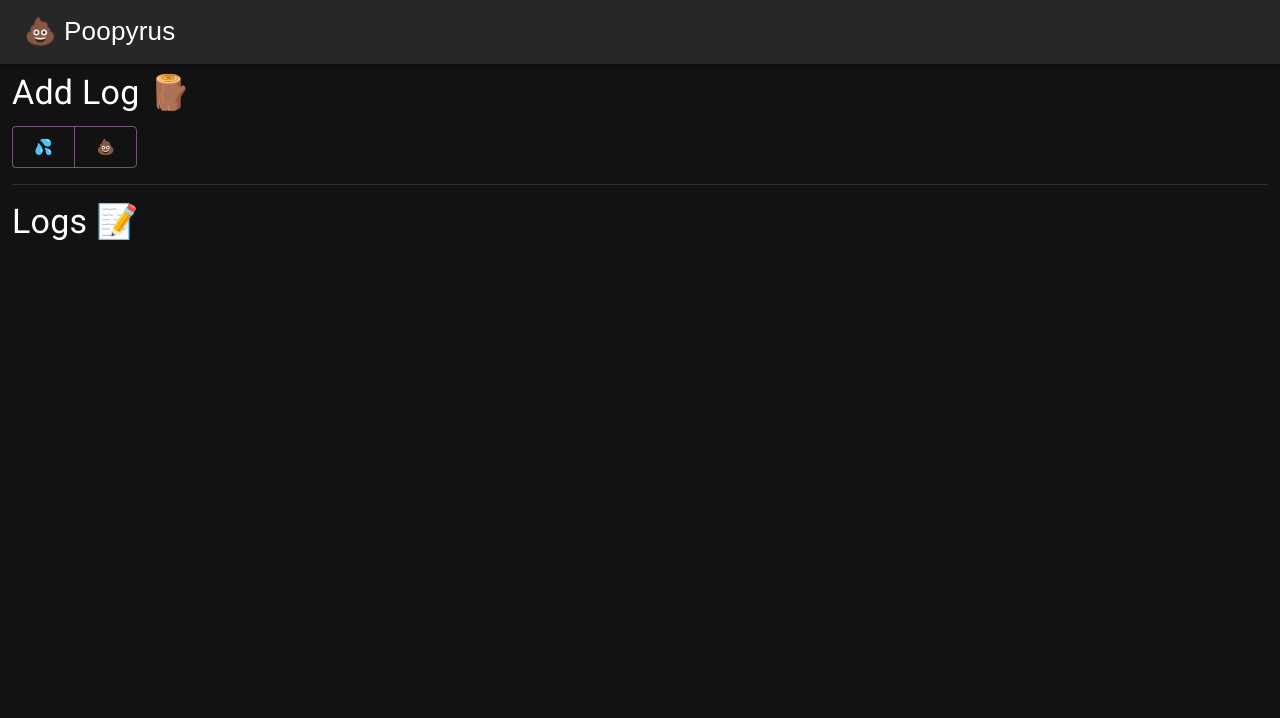
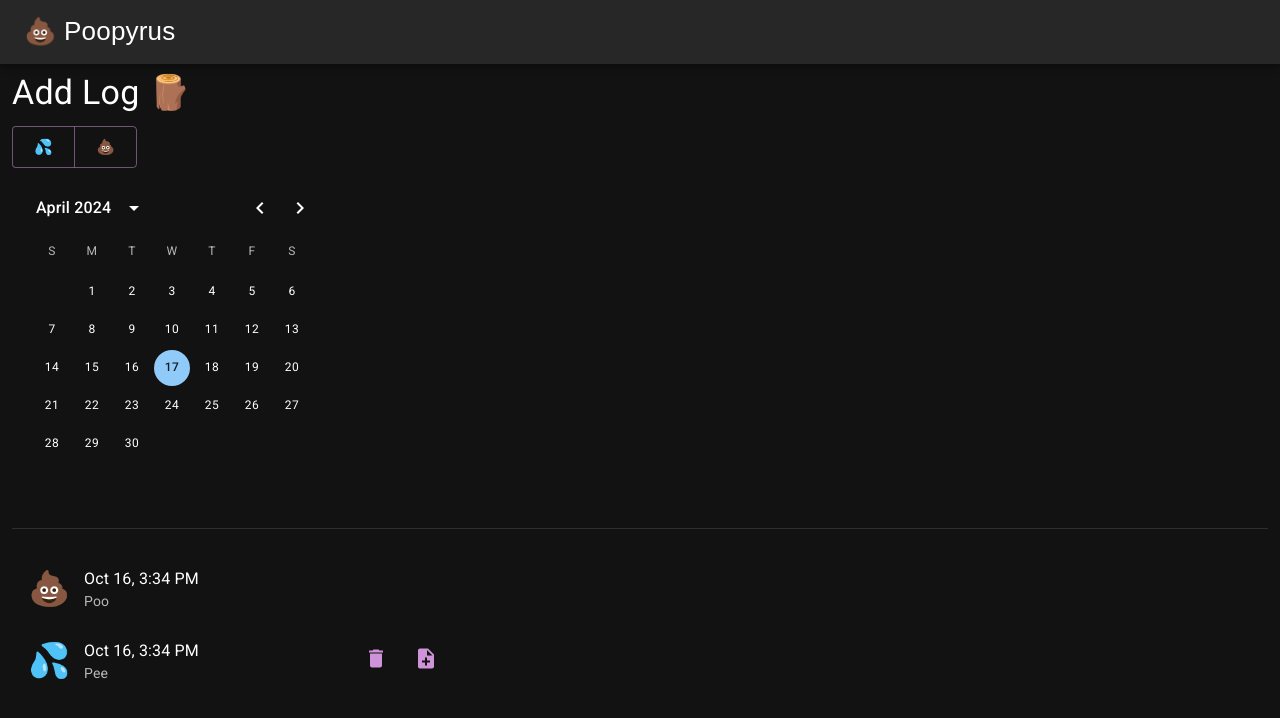
Before and after one commit to zpillsbury/poopyrus, a React (Vite) app: page / in a window 1280 px wide. Shown: the top 718 px of the page. Built offline with nearby package versions, Linux system fonts and the light colour scheme; a web font is replaced by a local one.

Commit message:
added calendar, grid, and new list. Still in progress

```diff
--- a/src/App.tsx
+++ b/src/App.tsx
@@ -1,15 +1,29 @@
+import DeleteIcon from "@mui/icons-material/Delete"
+import NoteAddIcon from "@mui/icons-material/NoteAdd"
 import AppBar from "@mui/material/AppBar"
+import Box from "@mui/material/Box"
 import Button from "@mui/material/Button"
 import ButtonGroup from "@mui/material/ButtonGroup"
 import Divider from "@mui/material/Divider"
+import Grid from "@mui/material/Grid2"
+import List from "@mui/material/List"
+import ListItem from "@mui/material/ListItem"
+import ListItemText from "@mui/material/ListItemText"
 import Toolbar from "@mui/material/Toolbar"
 import Tooltip from "@mui/material/Tooltip"
 import Typography from "@mui/material/Typography"
+
+import { AdapterLuxon } from "@mui/x-date-pickers/AdapterLuxon"
+import { DateCalendar } from "@mui/x-date-pickers/DateCalendar"
+import { DemoContainer, DemoItem } from "@mui/x-date-pickers/internals/demo"
+import { LocalizationProvider } from "@mui/x-date-pickers/LocalizationProvider"
 
 import { DateTime } from "luxon"
 import { useState } from "react"
 import { v4 as uuidv4 } from "uuid"
 
+import { IconButton, ListItemIcon } from "@mui/material"
+import React from "react"
 import pkg from "../package.json"
 import "./App.css"
 import { ConfirmDelete } from "./Components/ConfirmDelete"
@@ -24,6 +38,8 @@ export function App() {
 
   const [pottyLogs, setPottyLogs] = useState(initialLogs)
   const [confirmDeleteId, setConfirmDeleteId] = useState("")
+
+  const [value, setValue] = React.useState(DateTime.fromISO("2024-04-17"))
 
   function addLog(pottyType: string) {
     // Luxon Date Time Formatting
@@ -77,15 +93,67 @@ export function App() {
           </Button>
         </ButtonGroup>
 
+        <Grid container spacing={2}>
+          <Grid size={4}>
+            <Box sx={{ display: "flex" }}>
+              <LocalizationProvider dateAdapter={AdapterLuxon}>
+                <DemoContainer components={["DateCalendar", "DateCalendar"]}>
+                  <DemoItem>
+                    <DateCalendar value={value} onChange={(newValue) => setValue(newValue)} />
+                  </DemoItem>
+                </DemoContainer>
+              </LocalizationProvider>
+            </Box>
+          </Grid>
+
+          <Grid size={8}>
+            {pottyLogs.map((log) => {
+              return <Log key={log.id} log={log} setConfirmDeleteId={setConfirmDeleteId} />
+            })}
+          </Grid>
+        </Grid>
+
         <Divider className="poop-divider" />
+        <Box sx={{ maxWidth: 450 }}>
+          <List>
+            <ListItem>
+              <ListItemIcon>
+                <Typography variant="h4">💩</Typography>
+              </ListItemIcon>
+              <ListItemText primary="Oct 16, 3:34 PM" secondary="Poo" />
+            </ListItem>
 
-        <Typography variant="h4" gutterBottom>
-          Logs 📝
-        </Typography>
-
-        {pottyLogs.map((log) => {
-          return <Log key={log.id} log={log} setConfirmDeleteId={setConfirmDeleteId} />
-        })}
+            <ListItem
+              secondaryAction={
+                <Box>
+                  <IconButton
+                    className="deleteButton"
+                    color="secondary"
+                    onClick={() => {
+                      setConfirmDeleteId("")
+                    }}
+                  >
+                    <DeleteIcon />
+                  </IconButton>
+                  <IconButton
+                    className="deleteButton"
+                    color="secondary"
+                    onClick={() => {
+                      console.log("not")
+                    }}
+                  >
+                    <NoteAddIcon />
+                  </IconButton>
+                </Box>
+              }
+            >
+              <ListItemIcon>
+                <Typography variant="h4">💦</Typography>
+              </ListItemIcon>
+              <ListItemText primary="Oct 16, 3:34 PM" secondary="Pee" />
+            </ListItem>
+          </List>
+        </Box>
       </div>
 
       {confirmDeleteId ? (
```
